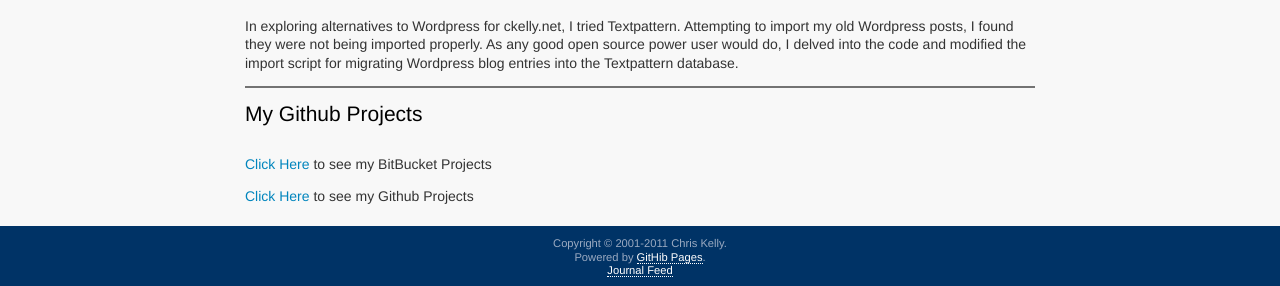
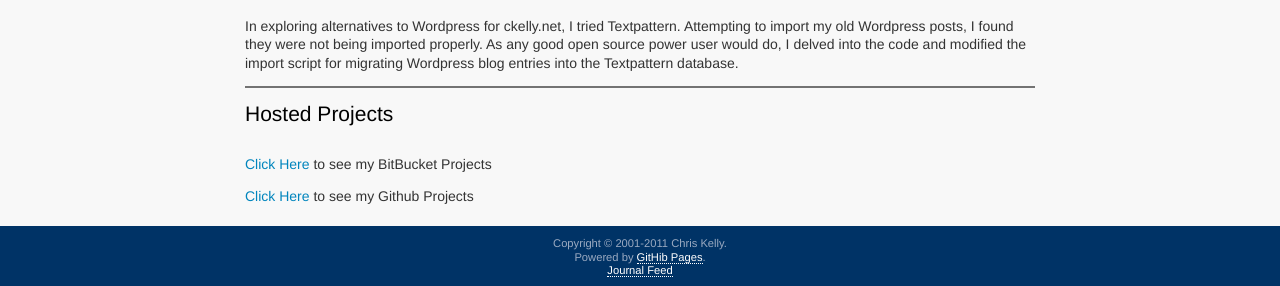
Before and after one commit to ckelly/ckelly.github.com, a Jekyll site: the page built from projects.html, in a window 1280 px wide. Shown: the part 1507-1793 px from the top of the page. Built offline with Jekyll 4.4.1, drawn with Linux system fonts in a browser that asks for light colours; some web fonts are replaced.

Commit message:
Clean up title to be more generic

```diff
--- a/projects.html
+++ b/projects.html
@@ -107,7 +107,7 @@ section: projects
         <div class="clear"></div>
       </li>
       <li class="project">
-            <h1 class="name grid_20 alpha omega">My Github Projects</h1>
+            <h1 class="name grid_20 alpha omega">Hosted Projects</h1>
             <div class="description grid_20 alpha omega">
                   <p><a href="https://bitbucket.org/ckelly">Click Here</a> to see my BitBucket Projects</p>
                   <p><a href="http://github.com/ckelly">Click Here</a> to see my Github Projects</p>
```
